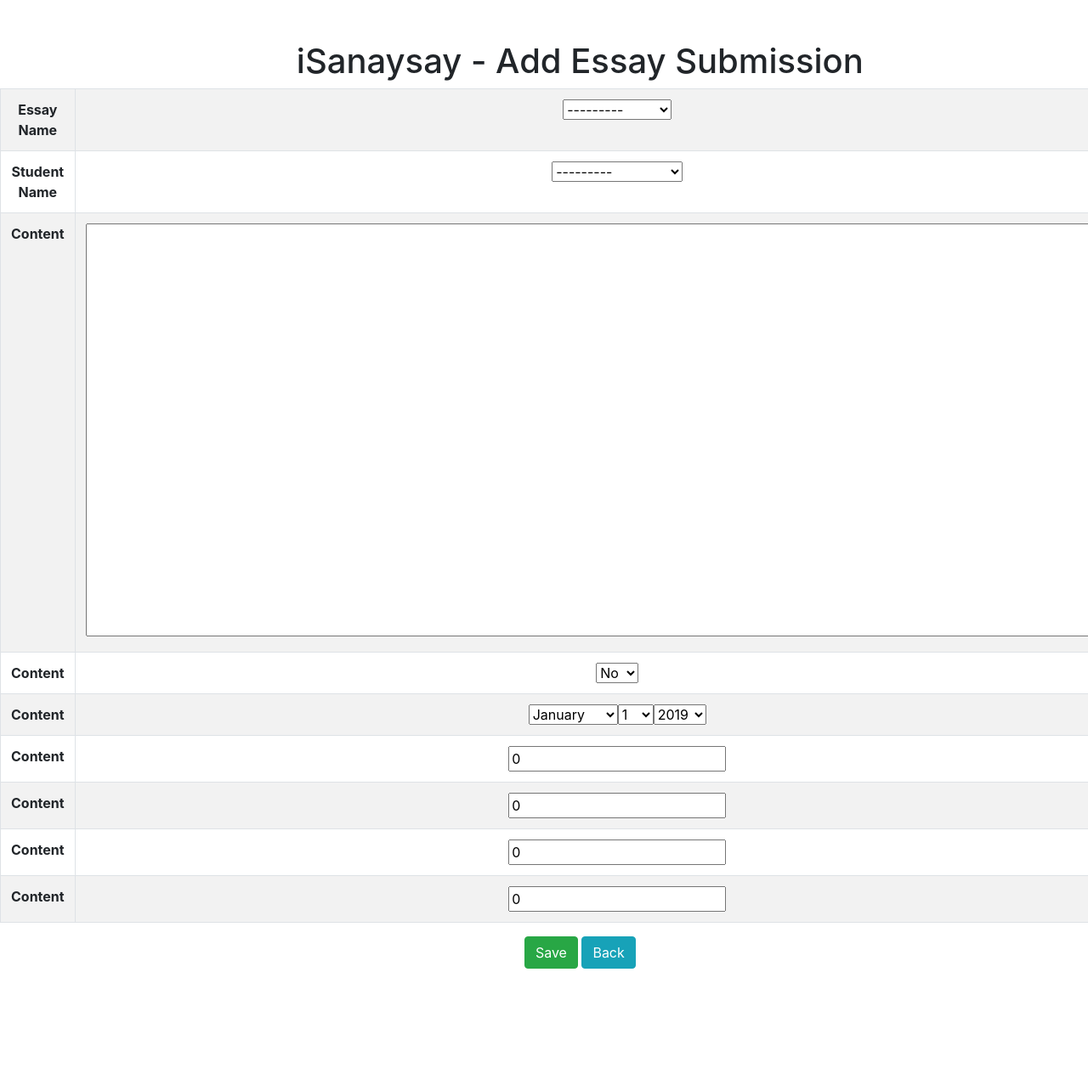
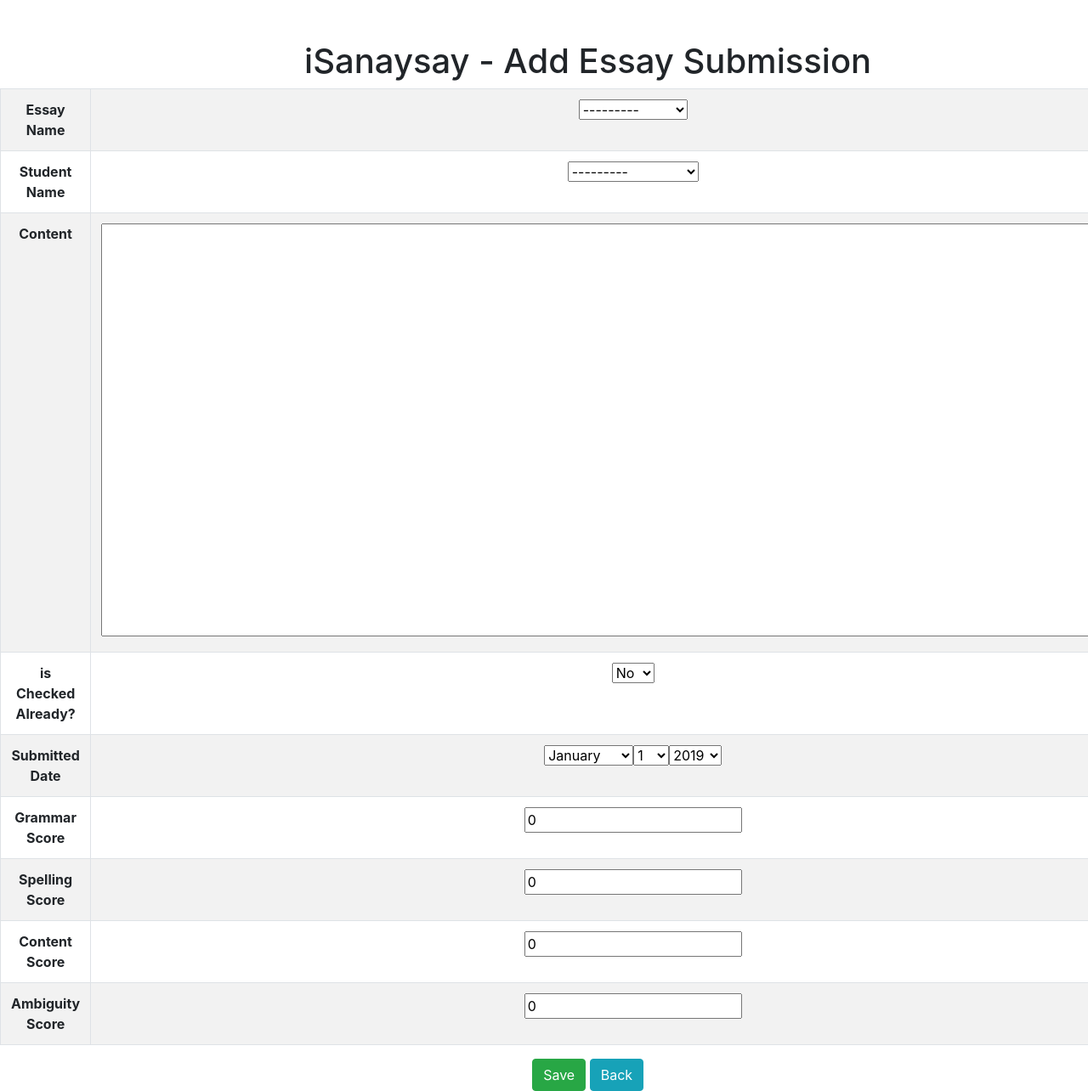
Before and after one commit to vdmamaril06/isanaysay, a Django app: page /isanaysay/add_essay_submission in a window 1280 px wide; the page is wider, and only the part inside the window is pictured. Shown: that part at 85% size. Before the commit the page ends 1140 px from the top of that part, so only its background shows below. Run offline with Django 3.2, Linux system fonts and the light colour scheme; data comes from the database, SQL or seed files in the repository; both versions use the stored data as it was after the commit; lists and menus that the app fills with data are empty; some libraries are stand-ins or nearby versions.

Commit message:
Fixed Update Essay Submission Bug

```diff
--- a/templates/add_essay_submission.html
+++ b/templates/add_essay_submission.html
@@ -20,27 +20,27 @@
 						<th>{{ essay_submission_form.content }}</th>
 					</tr>
 					<tr>
-						<th>Content</th>
+						<th>is Checked Already?</th>
 						<th>{{ essay_submission_form.isChecked }}</th>
 					</tr>
 					<tr>
-						<th>Content</th>
+						<th>Submitted Date</th>
 						<th>{{ essay_submission_form.submitted_date }}</th>
 					</tr>
 					<tr>
-						<th>Content</th>
+						<th>Grammar Score</th>
 						<th>{{ essay_submission_form.grammar_score }}</th>
 					</tr>
 					<tr>
-						<th>Content</th>
+						<th>Spelling Score</th>
 						<th>{{ essay_submission_form.spelling_score }}</th>
 					</tr>
 					<tr>
-						<th>Content</th>
+						<th>Content Score</th>
 						<th>{{ essay_submission_form.content_score }}</th>
 					</tr>
 					<tr>
-						<th>Content</th>
+						<th>Ambiguity Score</th>
 						<th>{{ essay_submission_form.ambiguity_score  }}</th>
 					</tr>
 				</tbody>
--- a/templates/list_essay_submission.html
+++ b/templates/list_essay_submission.html
@@ -36,7 +36,7 @@
 				</tr>
 				{% empty %}
 				<tr>
-					<td colspan=7>No Enrollments yet</td>
+					<td colspan=7>No Essay Submissions yet</td>
 				</tr>
 				{% endfor %}
 			</tbody>
--- a/users/views.py
+++ b/users/views.py
@@ -201,7 +201,7 @@ def view_essay_submissions(request):
     return render(request, template, context)
 
 def delete_essay_submission(request, essay_submission_id):
-    essay_submission = Essay.objects.get(id=int(essay_submission_id))
+    essay_submission = EssaySubmission.objects.get(id=int(essay_submission_id))
     essay_submission.delete()
     return HttpResponseRedirect(reverse_lazy('view-essay-submissions'))
 
@@ -209,7 +209,7 @@ def update_essay_submission(request, essay_submission_id):
     template = "update_essay_submission.html"
     essay_submission = EssaySubmission.objects.get(id=int(essay_submission_id))
     if request.method == "POST":
-        form = EssayForm(request.POST, instance=essay_submission)
+        form = EssaySubmissionForm(request.POST, instance=essay_submission)
         if form.is_valid():
             form.save()
             #return HttpResponseRedirect(reverse_lazy('view-essay-submissions'))
```
Also changed, not shown: templates/update_essay_submission.html (+26 -2 lines), db.sqlite3.
